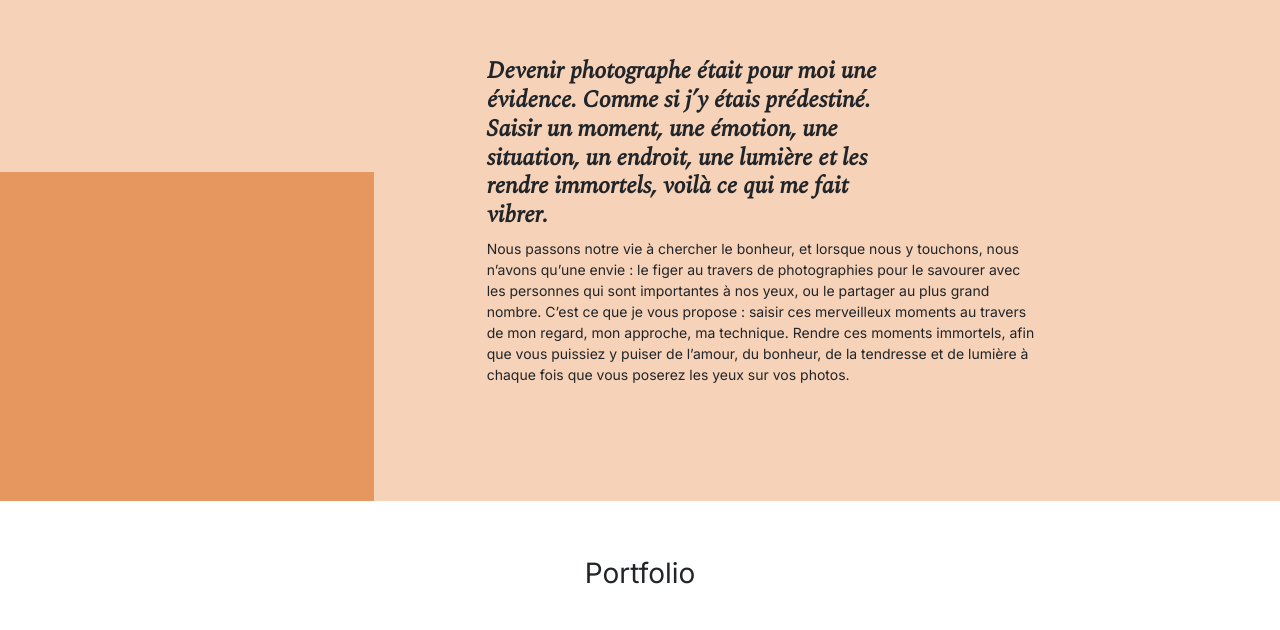
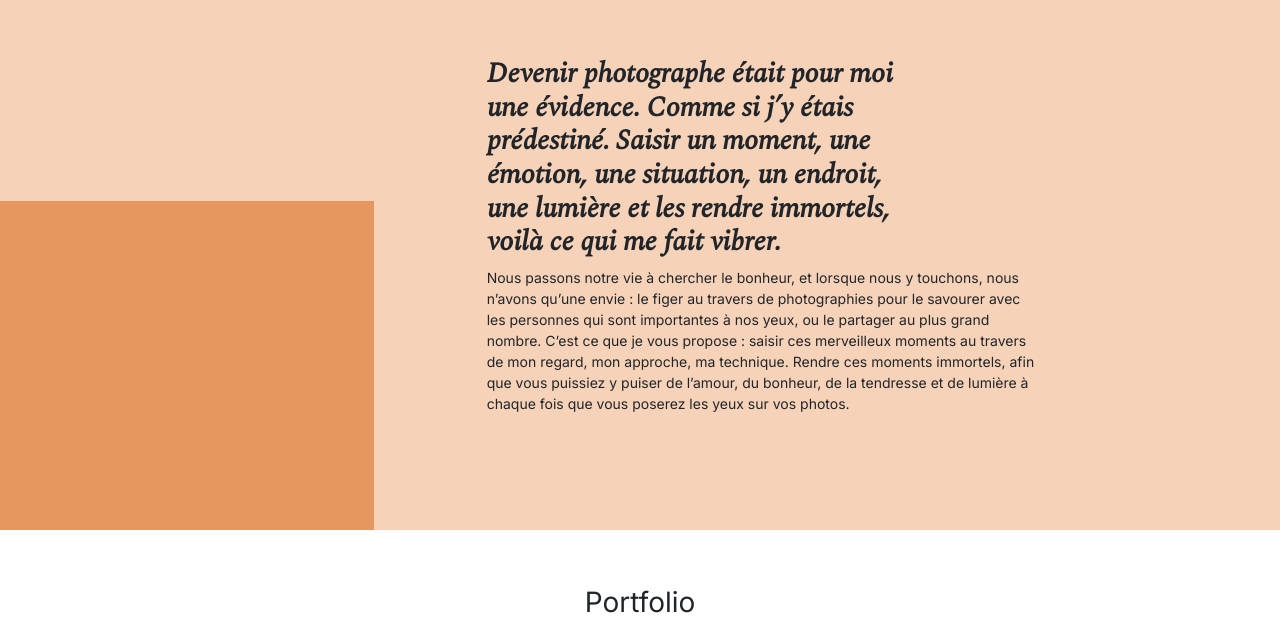
Before and after one commit to Gregory-Coelho/Nina-Carducci, a plain HTML site: page index.html in a window 1280 px wide. Shown: the part 918-1548 px from the top of the page. Drawn offline with nearby package versions, Linux system fonts and the light colour scheme; a script that the page names is missing.

Commit message:
Update index.html

```diff
--- a/index.html
+++ b/index.html
@@ -201,12 +201,12 @@
         </div>
         <div id="about-me">
           <h2 class="about-me__title">A propos de moi</h2>
-          <h4 class="about-me__introduction">
+          <h3 class="about-me__introduction">
             Devenir photographe était pour moi une évidence. Comme si j’y étais
             prédestiné. Saisir un moment, une émotion, une situation, un
             endroit, une lumière et les rendre immortels, voilà ce qui me fait
             vibrer.
-          </h4>
+          </h3>
           <p>
             Nous passons notre vie à chercher le bonheur, et lorsque nous y
             touchons, nous n’avons qu’une envie : le figer au travers de
```
